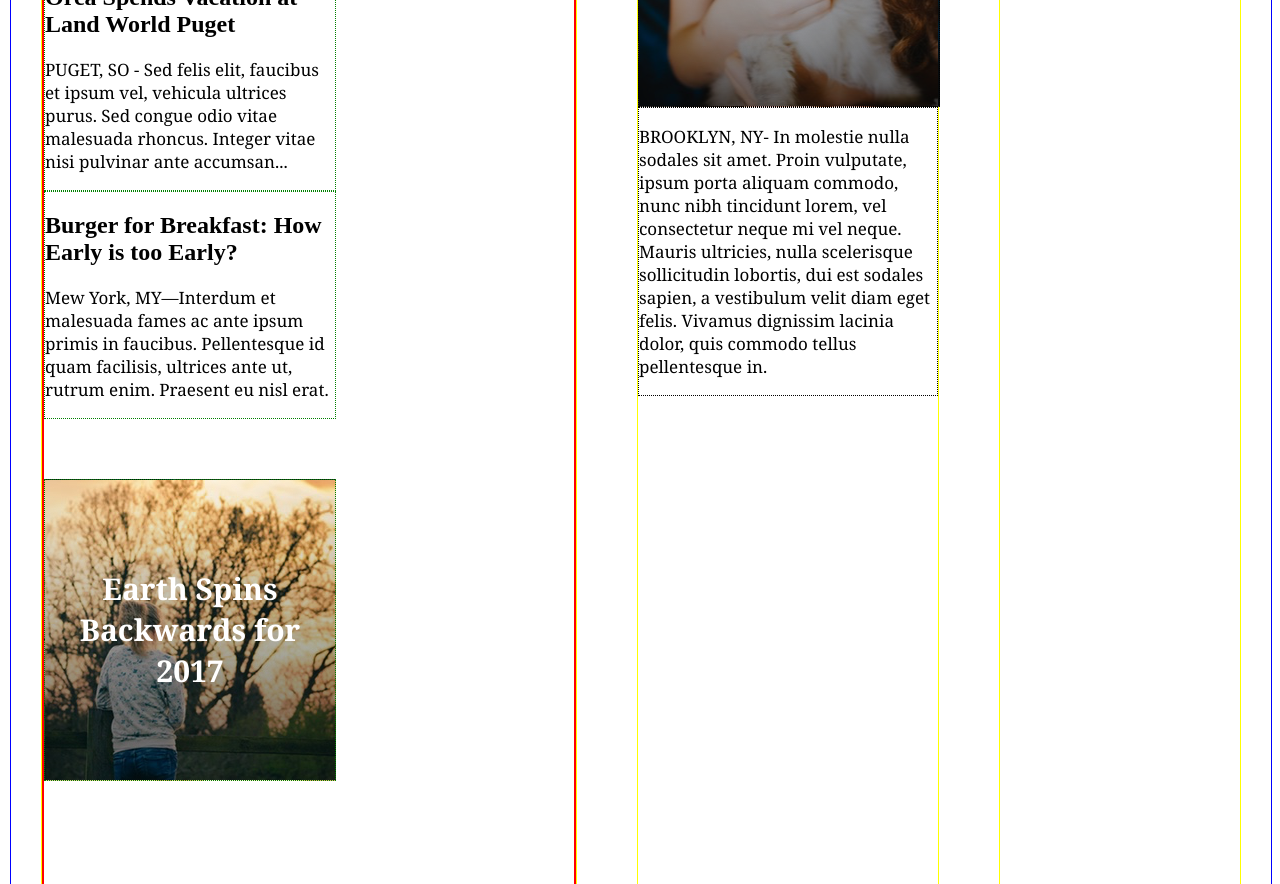
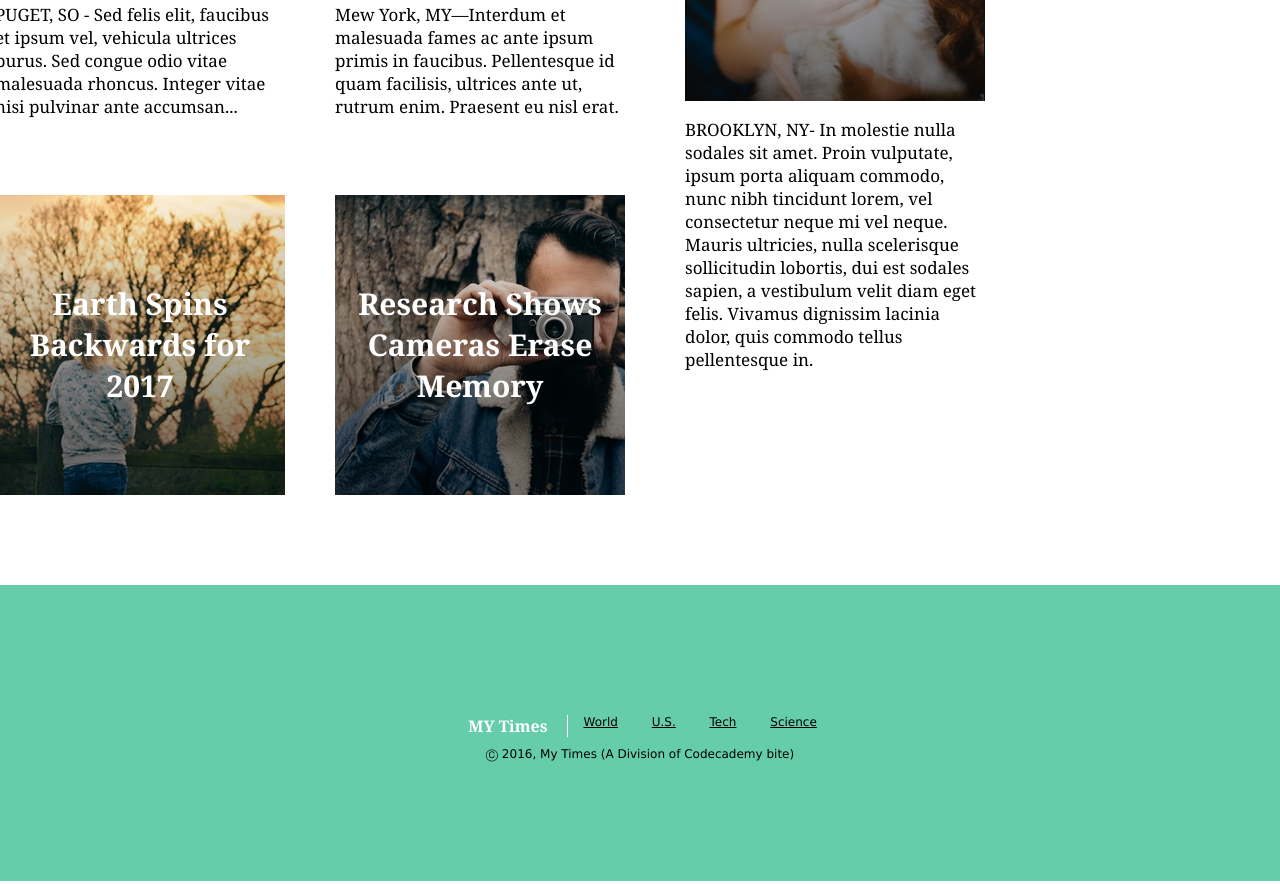
Before and after one commit to EnriqueCh/mytimes, a plain HTML site: page index.html in a window 1280 px wide. Shown: the part 808-1692 px from the top of the page. Drawn offline with Linux system fonts and the light colour scheme.

Commit message:
esto demoro mucho

```diff
--- a/index.html
+++ b/index.html
@@ -20,8 +20,8 @@
     </div>
   </header>
 
-    <div id="container">
-      <div class="column">
+
+      <div class="column container">
         <div class="large">
           <div class="news1">
             <h2>Mother of Three Buys Tuna Steak at Phish Concert. Leaves, "Feeling Funny."</h2>
@@ -50,9 +50,7 @@
               <p>Research Shows Cameras Erase Memory</p>
             </div>
           </div>
-
         </div>
-
 
         <div class="medium">
           <div class="news7">
@@ -83,11 +81,26 @@
             <span>Illustration in Marketing Materials</span>
             <span>Finally a Top Secret Way You Can</span>
         </div>
+      </div>
+    </div>
 
+    <!--footer-->
+
+    <div class="footer">
+      <div class="botinfo">
+        <span class="flogo">MY Times</span>
+        <nav class="navbot">
+          <span><a href="">World</a></span>
+          <span><a href="">U.S.</a></span>
+          <span><a href="">Tech</a></span>
+          <span><a href="">Science</a></span>
+        </nav>
+      </div>
+      <div>
+        <span class="adc">&#9400; 2016, My Times (A Division of Codecademy bite)</span>
       </div>
     </div>
 
 
-
 </body>
 </html>
--- a/resources/css/style.css
+++ b/resources/css/style.css
@@ -17,7 +17,7 @@ body, html {
   border-bottom: 1px solid black;
   position: fixed;
   width: 100%;
-  height: 100px;
+  height: 80px;
   z-index: 5;
   background-color: white;
   margin: 0 auto;
@@ -51,20 +51,11 @@ h3{
 
 /*body*/
 
-#container{
-  margin: 0 auto;
-  padding: 0 10px;
-  justify-content: center;
-
-
-}
-
 .column {
   position: relative;
   top: 100px;
   display: flex;
   flex-direction: row;
-  border: 1px solid blue;
   align-content: space-around;
   width: 100%;
   height: 100%;
@@ -72,21 +63,9 @@ h3{
 }
 
 .column > div {
-  border: 1px solid yellow;
   margin: 30px 30px;
 }
-/* solo para bordes */
-.large > div {
-  border: 1px dotted black;
-}
 
-.medium > div {
-  border: 1px dotted black;
-}
-
-.small > div{
-  border: 1px dotted black;
-}
 /* bordes */
 
 .column .large {
@@ -107,13 +86,6 @@ h3{
   width: 240px;
 }
 
-.large .col2 {
-  border: 2px solid red;
-}
-
-.col2 > div {
-  border: 1px dotted green;
-}
 
 /* back ground images */
 
@@ -195,6 +167,7 @@ flex-basis: 290px;
 	display: flex;
 	align-items: center;
   margin: 60px 0;
+  width: 640px;
 }
 
 .news3 {
@@ -213,7 +186,7 @@ flex-basis: 290px;
   font-size: 16px;
   font-weight: bold;
   text-align: center;
-  margin: 20px auto;
+  margin: 30px auto;
 }
 
 .news11{
@@ -230,3 +203,37 @@ flex-basis: 290px;
   border-bottom: 1px solid black;
   width: 200px;
 }
+
+.footer{
+  display: flex;
+  justify-content: center;
+  align-items: center;
+  position: relative;
+  top: 25px;
+  background-color: MediumAquamarine;
+  margin-top:75px;
+  font-family: Verdana;
+  font-size: 12px;
+  padding: 120px 0;
+  flex-direction: column;
+
+}
+
+.botinfo{
+  display: flex;
+  padding: 10px 0;
+}
+
+.flogo{
+  font-family: Georgia;
+  font-size: 16px;
+  font-weight: bold;
+  color: white;
+  padding: 0 20px;
+  border-right: 1px solid white;
+}
+
+.navbot a{
+  padding: 0 15px;
+  color: black;
+}
```
Lines whose indentation alone changed are shown as unchanged.
